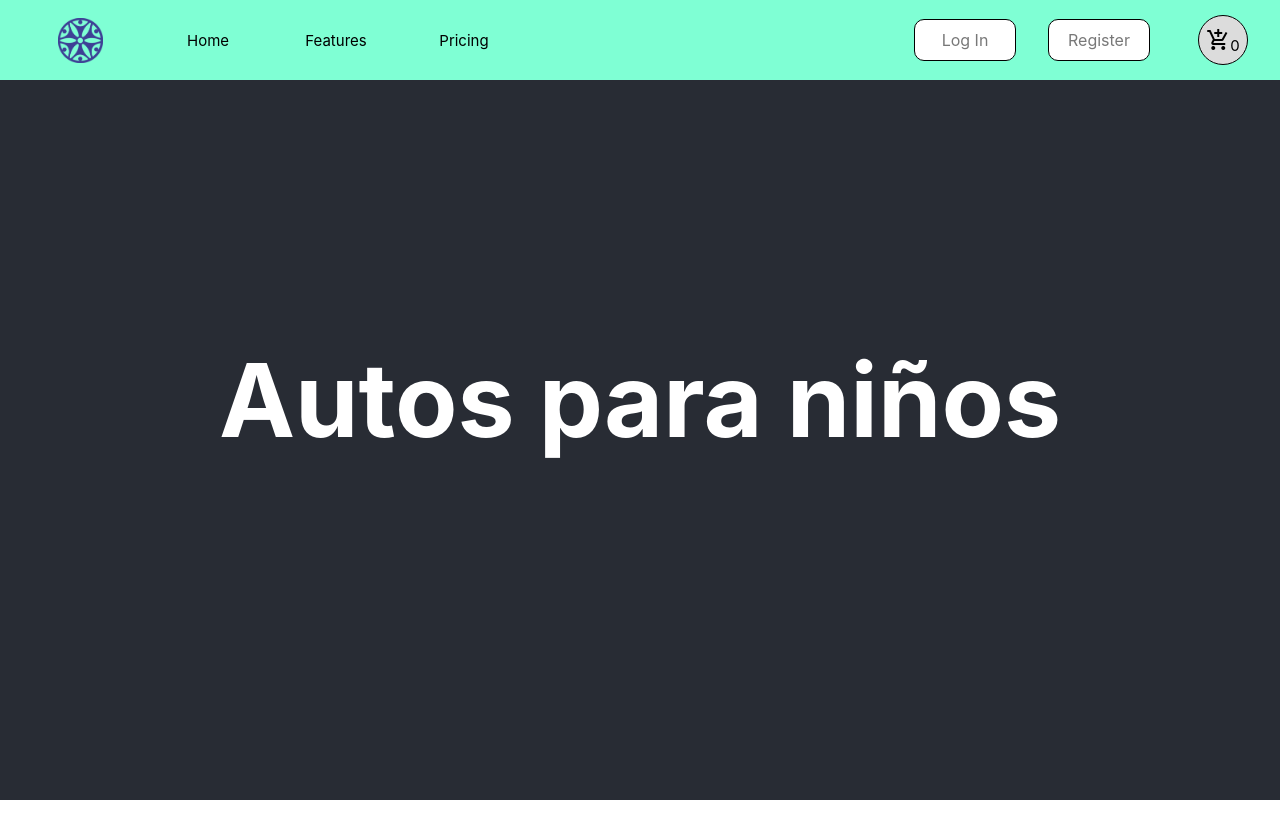
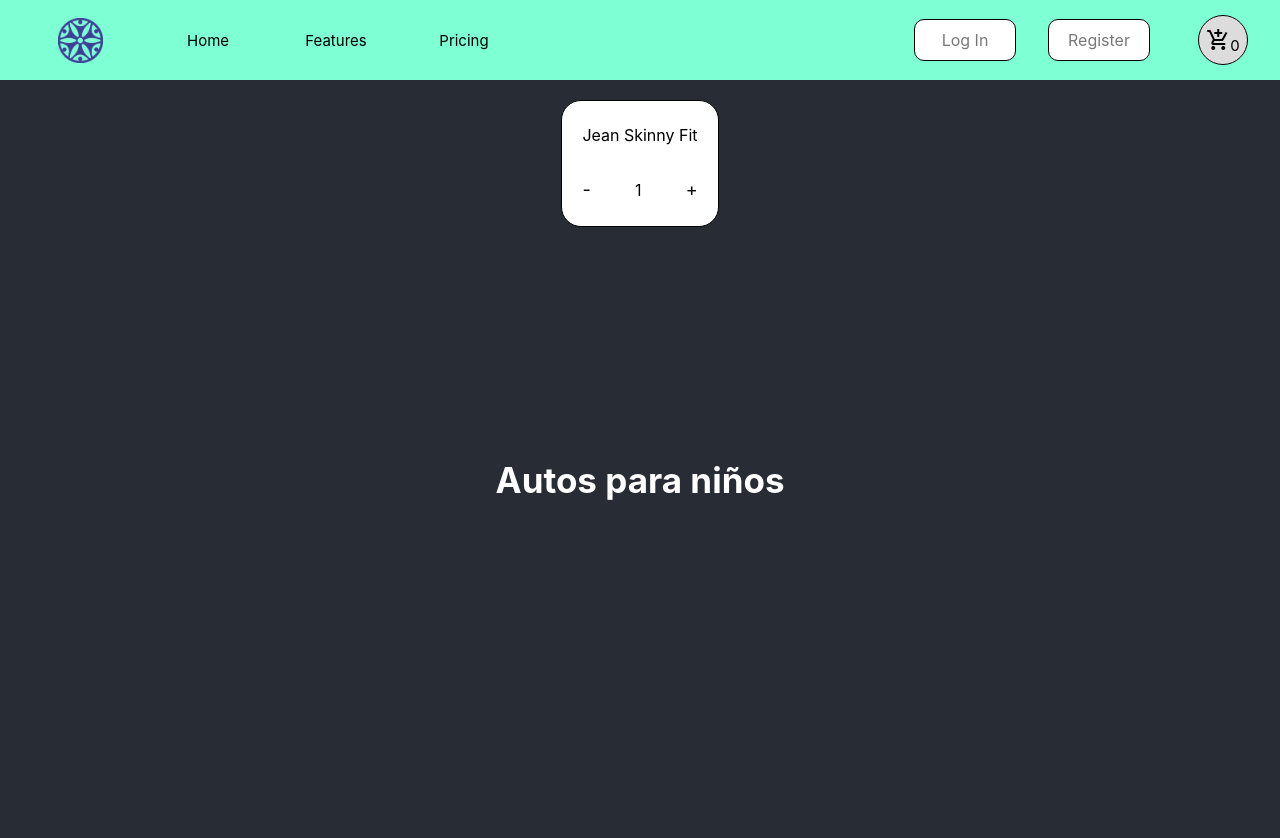
Before and after one commit to rdirube/Primer-desafio-curso-react, a React (Create React App) app: page / in a window 1280 px wide. Shown: the top 838 px of the page. Before the commit the page ends 800 px from the top, so only its background shows below. Built offline with nearby package versions, Linux system fonts and the light colour scheme.

Commit message:
challenge 4 completed

```diff
--- a/src/App.css
+++ b/src/App.css
@@ -29,18 +29,7 @@
   flex-grow: 1;
 }
 
-.App-header {
-  background-color: #282c34;
-  min-height: 100vh;
-  display: flex;
-  flex-direction: column;
-  align-items: center;
-  justify-content: center;
-  font-size: calc(35px + 2vmin);
-  color: white;
-  position: absolute;
-  width: 100%;
-}
+
 
 .log-el {
  display: flex;
@@ -61,6 +50,16 @@
   color:white
 }
 
+.item-count-container {
+  display:'flex';
+  flex-direction:'column';
+  align-items:'center';
+  justify-content: 'center';
+  background-color:'rgb(200,200,200)';
+  position:'absolute';
+  z-index: 50;
+}
+
 @keyframes App-logo-spin {
   from {
     transform: rotate(0deg);
--- a/src/App.js
+++ b/src/App.js
@@ -1,14 +1,18 @@
 import './App.css';
 import NavBar from './componentes/NavBar';
 import ItemListContainer from './componentes/itemListContainer'
+import ItemCount from './componentes/itemCount'
 
 function App() {
   return (
     <div className="App">
       <NavBar></NavBar>
+     <div style={{width:'100%', display:'flex', justifyContent:'center', alignItems:'start'}}>
+     <ItemCount></ItemCount>
+    </div>
      <div>
-      </div>
      <ItemListContainer></ItemListContainer>
+     </div>
     </div>
   );
 }
--- /dev/null
+++ b/src/componentes/itemCount.js
@@ -0,0 +1,47 @@
+import './../App.css';
+import React , {useState} from 'react';
+
+
+const ItemCount = () => {
+    //intente utlizar un classname pero me figuran las propiedades tachadas en la consola del servidor.
+   //Perdon se que queda horrible asi
+
+
+   const [jeanCounter, counterState] = useState(1)
+
+   const stock = 5;
+
+   function onAdd(isPlus) {
+       const valueOfOp = isPlus ? 1 : -1;
+       const operationCondition = (isPlus && jeanCounter < stock) || (!isPlus && jeanCounter > 0);
+       if(operationCondition) {
+        counterState(jeanCounter + valueOfOp)
+       }
+   }
+
+    return(
+        <div style={{display:'flex',
+        flexDirection:'column',
+        alignItems:'center',
+        justifyContent: 'center',
+        backgroundColor:'white',
+        position:'absolute',
+        zIndex: 50,
+        padding:'1vh 2.5vh',
+        borderRadius:'20px',
+        transform:'translateY(20px)',
+        border:'1px solid black'
+        }}>
+            <p>Jean Skinny Fit</p>
+            <div style={{display:'flex', justifyContent:'space-between', alignItems:'center', width:'100%'}}>
+                <p onClick={()=> onAdd(false)} style={{cursor:'pointer', fontSize:'18px'}}>-</p>
+                <p>{jeanCounter}</p>
+                <p onClick={()=> onAdd(true)}  style={{cursor:'pointer', fontSize:'18px'}}>+</p>
+            </div>
+        </div>
+    )
+}
+
+
+
+export default ItemCount;
--- a/src/componentes/itemListContainer.js
+++ b/src/componentes/itemListContainer.js
@@ -4,7 +4,7 @@ import '../estilos/navBar.css';
 const ItemListContainer = () => {
     return (
         <div className='App-header'>
-        <h1 >Autos para niños</h1>
+        <h1 style={{fontSize:'35px'}}>Autos para niños</h1>
         </div>
     )
 }
--- /dev/null
+++ b/src/estilos/itemCount.css
@@ -0,0 +1,9 @@
+.item-count-container {
+    display:'flex';
+    flex-direction:'column';
+    align-items:'center';
+    justify-content: 'center';
+    background-color:'rgb(200,200,200)';
+    position:'absolute';
+    z-index: 50;
+}
--- a/src/estilos/navBar.css
+++ b/src/estilos/navBar.css
@@ -3,7 +3,6 @@
     height: 80px;
     background-color: aquamarine;
     z-index: 100;
-    position: absolute;
     display: flex;
     justify-content: space-between;
     align-items: center;
```
